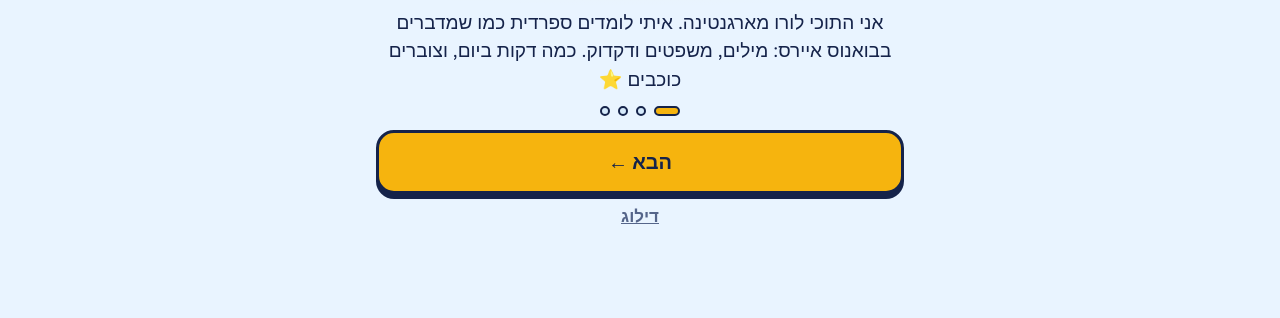
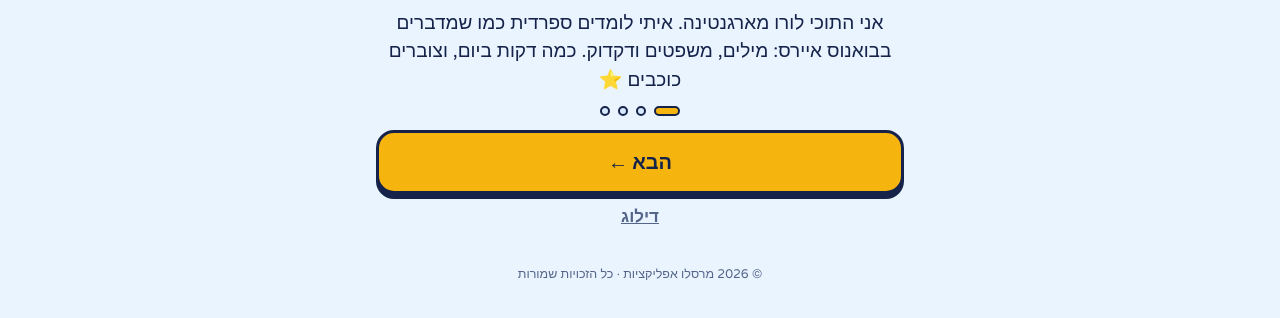
Before and after one commit to ymebayer/loro, a plain HTML site: page index.html in a window 1280 px wide. Shown: the part 162-480 px from the top of the page. Drawn offline with Linux system fonts and the light colour scheme.

Commit message:
Add files via upload

```diff
--- a/index.html
+++ b/index.html
@@ -2,7 +2,10 @@
 <html lang="he" dir="rtl">
 <head>
 <meta charset="utf-8">
+<!-- © 2026 מרסלו אפליקציות (Marcelo Apps). כל הזכויות שמורות. -->
 <meta name="viewport" content="width=device-width, initial-scale=1, viewport-fit=cover">
+<meta name="author" content="מרסלו אפליקציות (Marcelo Apps)">
+<meta name="copyright" content="© 2026 מרסלו אפליקציות. כל הזכויות שמורות.">
 <meta name="theme-color" content="#74ACDF">
 <meta name="apple-mobile-web-app-capable" content="yes">
 <meta name="mobile-web-app-capable" content="yes">
@@ -218,6 +221,7 @@ button,.tile,.mcard,.stk{touch-action:manipulation;-webkit-user-select:none;user
 .nav button span{font-size:24px;line-height:1.15}.nav button small{font-size:12px;font-weight:700}
 .nav button.on{background:var(--sun2);color:var(--text)}
 .wrap.hasnav{padding-bottom:110px}
+.copy{text-align:center;color:var(--muted);font-size:12.5px;margin:26px 0 6px;line-height:1.5}
 @media (max-width:480px){
 body{font-size:16px}.wrap{padding:10px 12px 36px}h1{font-size:24px}h3{font-size:17px;margin:16px 0 8px}
 .top{margin-bottom:10px;gap:8px}.top .ttl{font-size:19px}.avbtn{width:44px;height:44px;font-size:26px}.chip{padding:3px 9px;font-size:15px}
@@ -2189,10 +2193,12 @@ function vTriv() {
   ${done ? `<div class="fb ${R.ans ? 'ok' : 'no'}"><p class="fbt">${R.ans ? '✅ נכון!' : `❌ התשובה הנכונה: ${esb(t[2])}`}</p><p class="tip">💡 ${esc(t[5])}</p><button class="btn primary big" data-a="tvnext">${last ? 'לסיכום 🏁' : 'הבא ←'}</button></div>` : ''}`;
 }
 const VIEWS = { pen: vPen, dlg: vDlg, cook: vCook, triv: vTriv, pick: vPick, new: vNew, profiles: vProfiles, home: vHome, cats: vCats, word: vWord, q: vQ, summary: vSummary, badges: vBadges, settings: vSettings, intro: vIntro, games: vGames, memo: vMemo, speed: vSpeed, album: vAlbum, map: vMap, gsum: vGsum };
+const COPY_SCREENS = ['home', 'profiles', 'new', 'settings', 'intro', 'games', 'album', 'map', 'badges', 'cats'];
+const copyright = () => { const y = new Date().getFullYear(); return `<footer class="copy">© ${y > 2026 ? '2026–' + y : '2026'} מרסלו אפליקציות · כל הזכויות שמורות</footer>`; };
 function render() {
   if (!S.p && !['new', 'profiles', 'intro'].includes(S.screen)) S.screen = Object.keys(S.data.profiles).length ? 'profiles' : 'new';
   const nav = !!S.p && NAVS.some(n => n[0] === S.screen);
-  $('#app').innerHTML = `<main class="wrap${nav ? ' hasnav' : ''}">${(VIEWS[S.screen] || vHome)()}</main>${nav ? navBar() : ''}`;
+  $('#app').innerHTML = `<main class="wrap${nav ? ' hasnav' : ''}">${(VIEWS[S.screen] || vHome)()}${COPY_SCREENS.includes(S.screen) ? copyright() : ''}</main>${nav ? navBar() : ''}`;
   if (S.screen === 'dlg') { const m = $('.chat .msg:last-child'); if (m && m.scrollIntoView) try { m.scrollIntoView({ block: 'nearest' }); } catch (e) {} }
   if (S.autoSpeak) {
     S.autoSpeak = false; const R = S.round, idx = R ? R.idx : -1, scr = S.screen;
```
